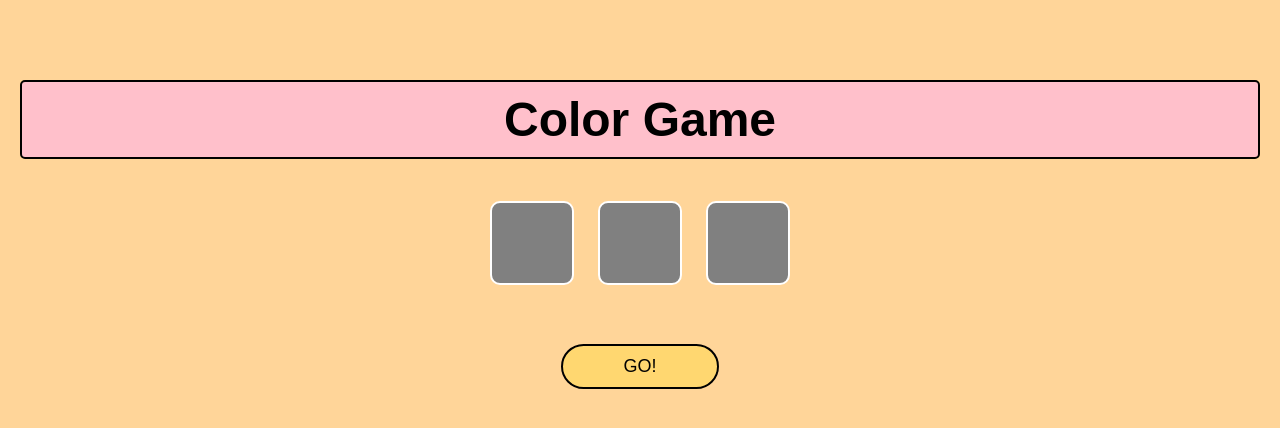
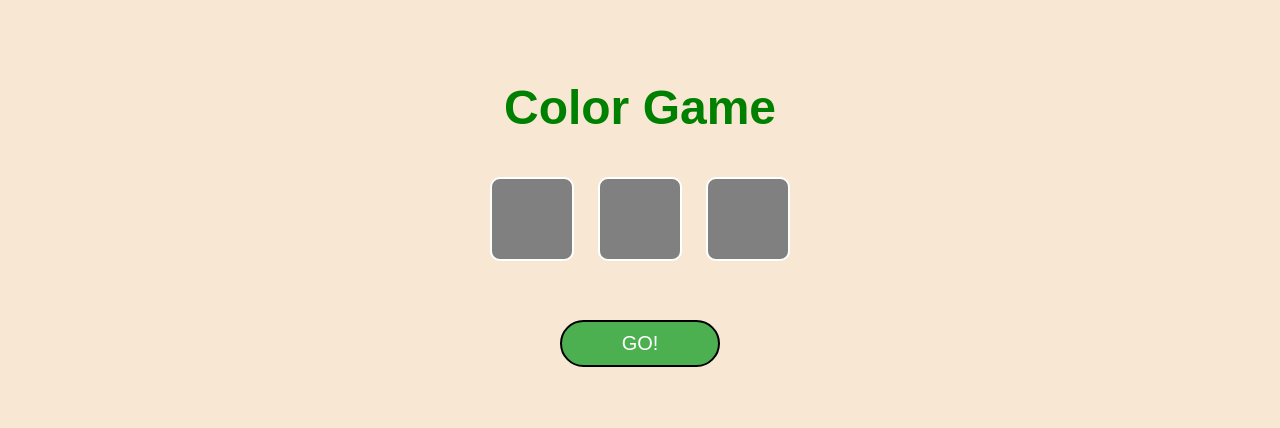
Before and after one commit to erolevangelista12/Color-Game, a plain HTML site: page index.html in a window 1280 px wide. Drawn offline with Linux system fonts and the light colour scheme.

Commit message:
index.html

```diff
--- a/index.html
+++ b/index.html
@@ -7,27 +7,27 @@
   <style>
     h1 {
       font-size: 3em;
-      padding: 10px 10px;
+      color: green;
       margin-top: 80px;
-      background-color: #FFC0CB;
-      border-radius: 5px;
-      border: 2px solid;
     }
     body {
       font-family: Arial, sans-serif;
-      background-color: #FFD599;
+      background-color: #f8e8d3;
       text-align: center;
       margin: 20px;
     }
     button {
       padding: 10px 60px;
-      background-color: #FFD770;
+      background-color: #4CAF50;
       border: 2px solid black;
       border-radius: 50px;
-      font-size: 18px;
-      color: #000000;
+      font-size: 20px;
+      color: white;
       margin-top: 25px;
       cursor: pointer;
+    }
+    button:hover {
+      background-color: green;
     }
     .color-box {
       width: 80px;
```
